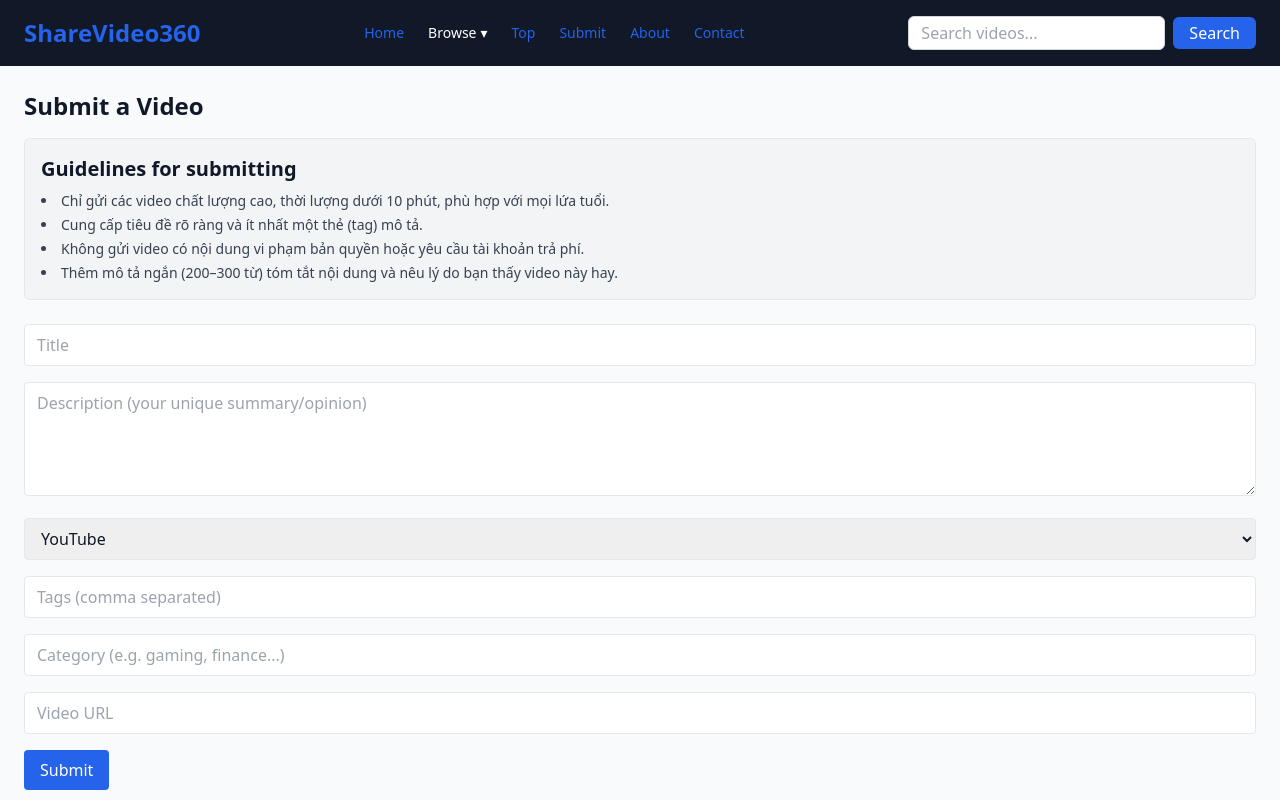
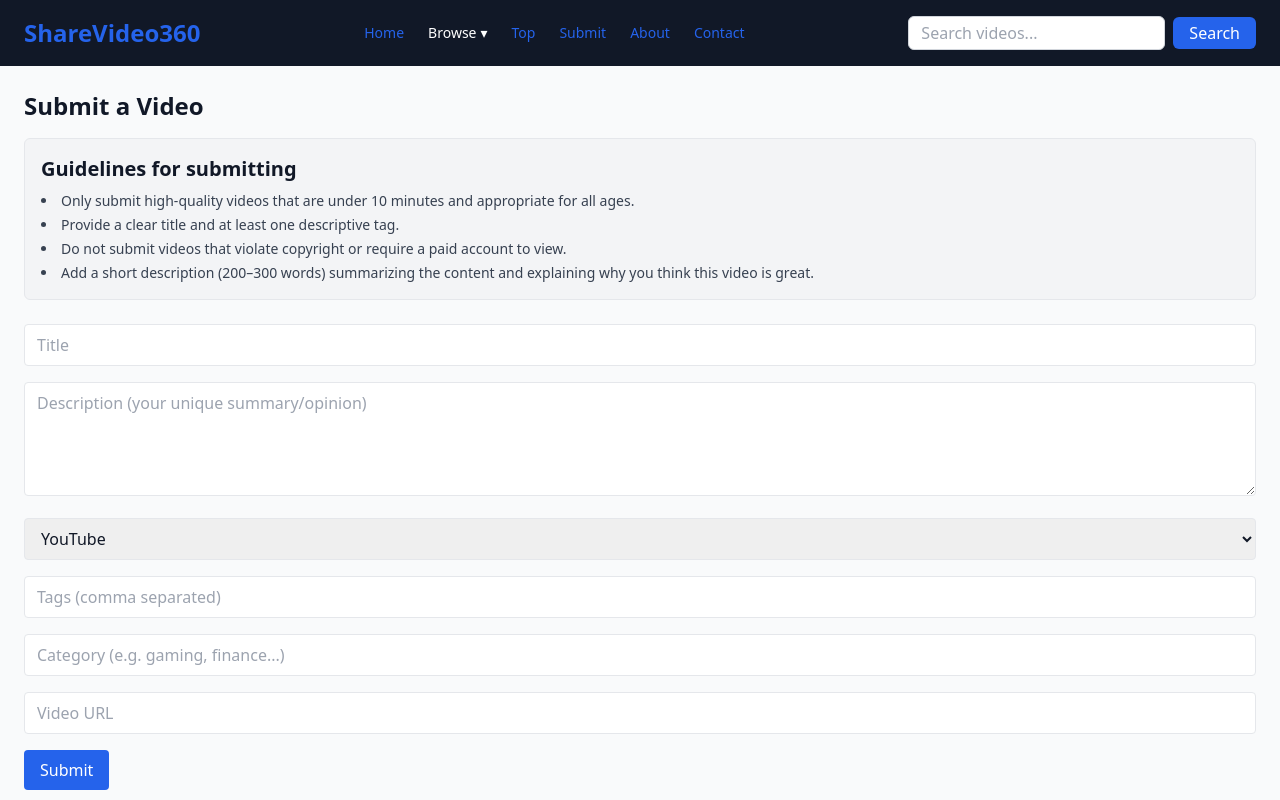
Before and after one commit to sotam0000008tam/sharevideo360, a Next.js app: page /submit in a window 1280 px wide. Shown: the top 800 px of the page. Built offline with nearby package versions, Linux system fonts and the light colour scheme.

Commit message:
Update submit

```diff
--- a/pages/submit.js
+++ b/pages/submit.js
@@ -38,10 +38,10 @@ export default function Submit() {
       <div className="mb-6 p-4 bg-gray-100 border rounded-md">
         <h2 className="text-xl font-semibold mb-2">Guidelines for submitting</h2>
         <ul className="list-disc list-inside text-sm text-gray-700 space-y-1">
-          <li>Chỉ gửi các video chất lượng cao, thời lượng dưới 10 phút, phù hợp với mọi lứa tuổi.</li>
-          <li>Cung cấp tiêu đề rõ ràng và ít nhất một thẻ (tag) mô tả.</li>
-          <li>Không gửi video có nội dung vi phạm bản quyền hoặc yêu cầu tài khoản trả phí.</li>
-          <li>Thêm mô tả ngắn (200–300 từ) tóm tắt nội dung và nêu lý do bạn thấy video này hay.</li>
+          <li>Only submit high-quality videos that are under 10 minutes and appropriate for all ages.</li>
+          <li>Provide a clear title and at least one descriptive tag.</li>
+          <li>Do not submit videos that violate copyright or require a paid account to view.</li>
+          <li>Add a short description (200–300 words) summarizing the content and explaining why you think this video is great.</li>
         </ul>
       </div>
 
```
